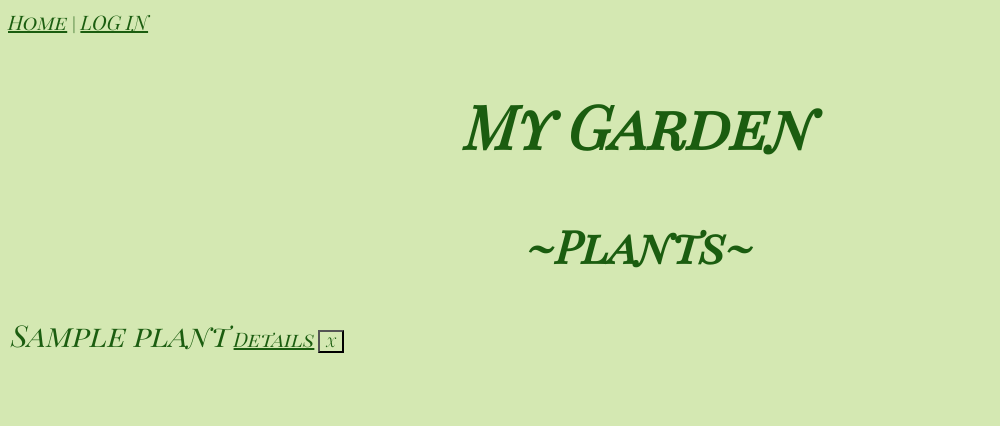
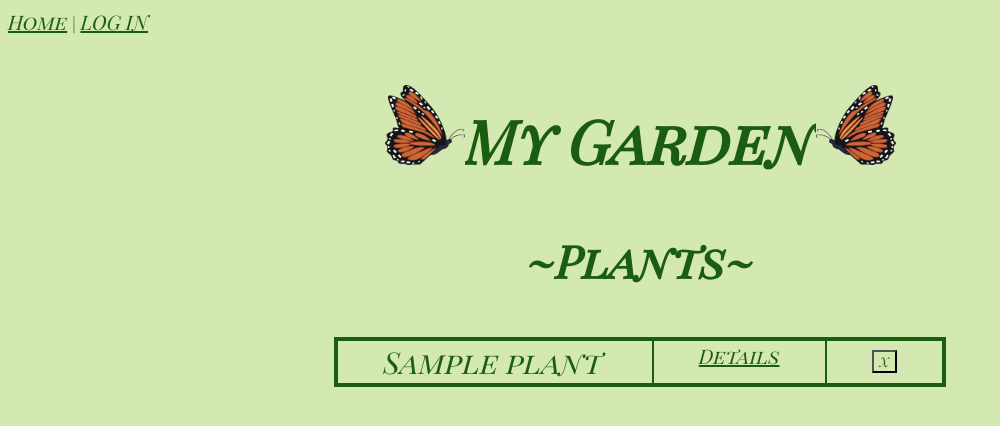
Before and after one commit to camillemarker/Plants-Database-App, a Node project: template mygarden/views/plants/index.ejs in a window 1280 px wide. Shown: the top 426 px of the page, without its empty margins (0-1000 px from the left). Run offline with Node 20 templates, Linux system fonts and the light colour scheme; the template is opened without the code that fills it: most values are stand-ins (such as "Sample title", 1, 10 or a date in 2020).

Commit message:
Fixed spacing for rendering of observations under details, several other css changes

```diff
--- a/mygarden/controllers/observations.js
+++ b/mygarden/controllers/observations.js
@@ -15,7 +15,6 @@ async function create(req, res) {
   try {
     await plant.save()
     res.redirect(`/plants/${plant._id}`)
-    console.log('THIS IS MY OBSERVATION', observation.user)
   } catch (err) {
     console.log(err)
     res.redirect(`/plants/${plant._id}`)
--- a/mygarden/models/plant.js
+++ b/mygarden/models/plant.js
@@ -32,7 +32,10 @@ const plantSchema = new Schema(
       enum: ['flower', 'fruit', 'vegetable', 'shrub', 'herb', 'ther'],
       required: true
     },
-    datePlanted: { type: Date, required: true },
+    datePlanted: {
+      type: Date,
+      required: true
+    },
     sunshineRec: {
       type: String,
       enum: ['full sun', 'partial sun', 'partial shade', 'full shade'],
--- a/mygarden/public/stylesheets/homepage.css
+++ b/mygarden/public/stylesheets/homepage.css
@@ -1,6 +1,7 @@
 * {
   background-image: url('background.png');
   background-size: cover;
+  position: static;
   font-family: 'Playfair Display SC', serif;
   color: #1b5d10;
   background-color: #d4e8b2;
@@ -8,10 +9,11 @@
 
 a {
   font-size: 20px;
+  background: #d4e8b2;
 }
 
 a:hover {
-  color: rgb(255, 255, 255);
+  color: rgb(254, 151, 197);
 }
 
 #home-text {
--- a/mygarden/public/stylesheets/mygarden.css
+++ b/mygarden/public/stylesheets/mygarden.css
@@ -19,10 +19,75 @@ a {
 }
 
 a:hover {
-  color: rgb(255, 255, 255);
+  color: rgb(254, 151, 197);
 }
 
 #plant-list {
   font-size: 30px;
-  text-align: center;
+  display: flex;
+  padding: 10px;
+  justify-content: center;
 }
+
+table td {
+  padding-left: 45px;
+  padding-right: 45px;
+}
+
+tbody {
+  padding: 2px;
+  background-color: #1b5d10;
+}
+
+#details {
+  display: flex;
+}
+
+#delete {
+  font-size: 10px;
+  display: flex;
+}
+
+button:hover {
+  background-color: rgb(254, 151, 197);
+  border-color: rgb(254, 151, 197);
+}
+
+#name {
+  padding-right: 50px;
+}
+
+.img1 {
+  height: 80px;
+  width: 80px;
+  -webkit-transform: scaleX(-1);
+  transform: scaleX(-1);
+}
+
+.img2 {
+  height: 80px;
+  width: 80px;
+}
+
+#side-left,
+#side-right {
+  align-items: center;
+  justify-content: center;
+  flex-direction: column;
+  background-color: pink;
+  padding: 20px;
+}
+
+#body {
+  display: grid;
+  grid-template-columns: 20% 60% 20%;
+  margin: 0;
+  gap: 0px;
+  background-color: blue;
+  padding: 20px;
+}
+
+.watercan {
+  height: 1px;
+  width: 1px;
+}
--- a/mygarden/views/partials/header.ejs
+++ b/mygarden/views/partials/header.ejs
@@ -17,6 +17,7 @@
       <a href="/plants" <%- title === 'My Garden' ? 'class="active"' : '' %>>My Garden</a> |
       <a href="/plants/new" <%- title === 'Add Plant' ? 'class="active"' : '' %>>Add Plant</a> |
       <a href="/logout">LOG OUT</a>
+      <img src="/images/blossoms.png" alt="blossoms" class="blossom" style="width: 70px; height: 25px;">
     <% } else { %>
       <a href="/auth/google" class="login">LOG IN</a>
     <% } %>
--- a/mygarden/views/plants/index.ejs
+++ b/mygarden/views/plants/index.ejs
@@ -1,20 +1,27 @@
 <%- include('../partials/header') %>
-<link rel='stylesheet' href='/stylesheets/mygarden.css' />
+<link rel='stylesheet' href='/stylesheets/mygarden.css'/>
+
 <section id="mygarden-page">
-<h1>My Garden</h1>
+  <h1><img src="/images/butterfly.png" alt="butterfly" class="img1">My Garden<img src="/images/butterfly.png" alt="butterfly" class="img2"></h1>
 <h2>~Plants~</h2>
+
+<div id="list">
 <table id="plant-list">
   <tbody>
     <% plants.forEach(function(p) { %>
       <tr>
-        <td><%= p.name %></td>
-        <td><a href="/plants/<%= p._id %>">Details</a></td>
-        <td><form action="/plants/<%= p._id %>?_method=DELETE" method="POST">
+        <td id="name"><%= p.name %></td>
+        <td id="details"><a href="/plants/<%= p._id %>" id="detailscript">Details</a></td>
+        <td>
+          <form action="/plants/<%= p._id %>?_method=DELETE" method="POST" id="delete">
           <button type="submit">X</button>
-        </form></td>
+          </form>
+        </td>
       </tr>
       <% }) %>
   </tbody>
 </table>
+</div>
+
 </section>
 <%- include('../partials/footer') %>
```
Also changed, not shown: mygarden/public/stylesheets/details.css (+64 -29 lines), mygarden/public/stylesheets/new-plant.css (+26 -4 lines), mygarden/views/plants/new.ejs (+6 -4 lines), mygarden/views/plants/show.ejs (+19 -8 lines), mygarden/public/images/blossoms.png (added), mygarden/public/images/butterfly.png (added), mygarden/public/images/gardentool.png (added), mygarden/public/images/trowel.png (added), mygarden/public/images/vine.png (added), mygarden/public/images/watering-can.png (added), mygarden/public/stylesheets/background.png.
